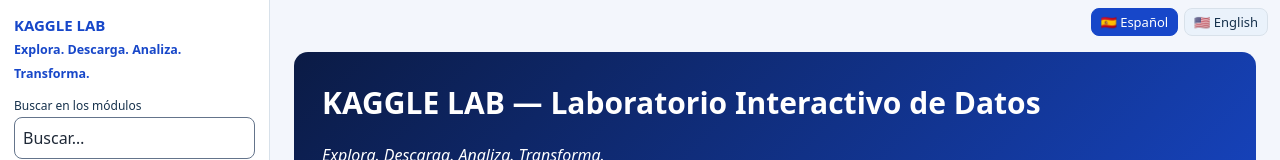
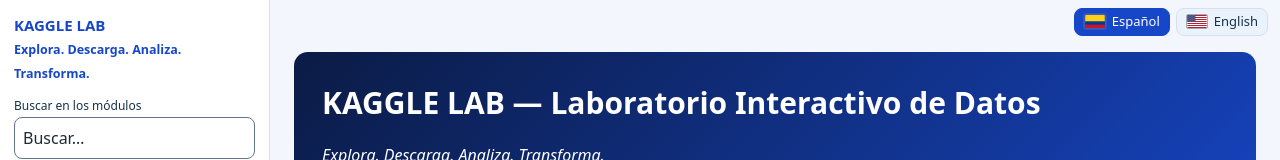
Before and after one commit to alvaros1705-cloud/kaggle-lab, a plain HTML site: page index.html in a window 1280 px wide. Shown: the top 160 px of the page. Drawn offline with Linux system fonts and the light colour scheme.

Commit message:
Add files via upload

```diff
--- a/assets/css/styles.css
+++ b/assets/css/styles.css
@@ -66,6 +66,8 @@
 :root #q{background-color:#fff;color:#1F2937;-webkit-text-fill-color:#1F2937;border:1px solid #64748B;color-scheme:light}
 :root #q::placeholder{color:#4B5563;opacity:1}
 #lang{position:fixed;top:8px;right:12px;z-index:7;display:flex;gap:6px}
+#lang .lang-btn{display:inline-flex;align-items:center;justify-content:center;gap:6px;white-space:nowrap;line-height:1.5}
+#lang .flag{display:inline-block;width:22px;height:15px;flex:0 0 22px;border:1px solid rgba(100,116,139,.55);border-radius:2px;box-shadow:0 0 0 1px rgba(255,255,255,.08);vertical-align:middle}
 #lang button[aria-pressed=true]{background:var(--pr);color:var(--on);border-color:var(--pr)}
 .sr{position:absolute;width:1px;height:1px;overflow:hidden;clip:rect(0 0 0 0)}
 main{padding-top:52px}
--- a/index.html
+++ b/index.html
@@ -4,7 +4,27 @@
 <link rel="stylesheet" href="assets/css/styles.css"></head>
 <body>
 <button id="menu" class="btn" aria-label="Abrir menú">☰ Menú</button>
-<div id="lang" role="group" aria-label="Idioma / Language"><button class="btn s sm" data-lang="es" lang="es" aria-pressed="true">🇪🇸 Español</button><button class="btn s sm" data-lang="en" lang="en" aria-pressed="false">🇺🇸 English</button></div><div id="ll" class="sr" aria-live="polite"></div>
+<div id="lang" role="group" aria-label="Idioma / Language">
+<button class="btn s sm lang-btn" data-lang="es" lang="es" aria-label="Español" aria-pressed="true">
+<svg class="flag flag-co" viewBox="0 0 30 20" role="img" aria-label="Bandera de Colombia" focusable="false"><rect width="30" height="10" fill="#FCD116"/><rect y="10" width="30" height="5" fill="#003893"/><rect y="15" width="30" height="5" fill="#CE1126"/></svg><span>Español</span>
+</button>
+<button class="btn s sm lang-btn" data-lang="en" lang="en" aria-label="English" aria-pressed="false">
+<svg class="flag flag-us" viewBox="0 0 30 20" role="img" aria-label="Flag of the United States" focusable="false">
+  <rect width="30" height="20" fill="#FFFFFF"/>
+  <path fill="#B22234" d="M0 0h30v1.538H0z M0 3.077h30v1.538H0z M0 6.154h30v1.538H0z M0 9.231h30v1.538H0z M0 12.308h30v1.538H0z M0 15.385h30v1.538H0z M0 18.462h30v1.538H0z"/>
+  <rect width="12.6" height="10.77" fill="#3C3B6E"/>
+  <g fill="#FFFFFF">
+    <circle cx="1.1" cy="1.2" r="0.38"/><circle cx="3.2" cy="1.2" r="0.38"/><circle cx="5.3" cy="1.2" r="0.38"/><circle cx="7.4" cy="1.2" r="0.38"/><circle cx="9.5" cy="1.2" r="0.38"/><circle cx="11.6" cy="1.2" r="0.38"/>
+    <circle cx="2.15" cy="2.65" r="0.38"/><circle cx="4.25" cy="2.65" r="0.38"/><circle cx="6.35" cy="2.65" r="0.38"/><circle cx="8.45" cy="2.65" r="0.38"/><circle cx="10.55" cy="2.65" r="0.38"/>
+    <circle cx="1.1" cy="4.1" r="0.38"/><circle cx="3.2" cy="4.1" r="0.38"/><circle cx="5.3" cy="4.1" r="0.38"/><circle cx="7.4" cy="4.1" r="0.38"/><circle cx="9.5" cy="4.1" r="0.38"/><circle cx="11.6" cy="4.1" r="0.38"/>
+    <circle cx="2.15" cy="5.55" r="0.38"/><circle cx="4.25" cy="5.55" r="0.38"/><circle cx="6.35" cy="5.55" r="0.38"/><circle cx="8.45" cy="5.55" r="0.38"/><circle cx="10.55" cy="5.55" r="0.38"/>
+    <circle cx="1.1" cy="7" r="0.38"/><circle cx="3.2" cy="7" r="0.38"/><circle cx="5.3" cy="7" r="0.38"/><circle cx="7.4" cy="7" r="0.38"/><circle cx="9.5" cy="7" r="0.38"/><circle cx="11.6" cy="7" r="0.38"/>
+    <circle cx="2.15" cy="8.45" r="0.38"/><circle cx="4.25" cy="8.45" r="0.38"/><circle cx="6.35" cy="8.45" r="0.38"/><circle cx="8.45" cy="8.45" r="0.38"/><circle cx="10.55" cy="8.45" r="0.38"/>
+    <circle cx="1.1" cy="9.9" r="0.38"/><circle cx="3.2" cy="9.9" r="0.38"/><circle cx="5.3" cy="9.9" r="0.38"/><circle cx="7.4" cy="9.9" r="0.38"/><circle cx="9.5" cy="9.9" r="0.38"/><circle cx="11.6" cy="9.9" r="0.38"/>
+  </g>
+</svg><span>English</span>
+</button>
+</div><div id="ll" class="sr" aria-live="polite"></div>
 <aside id="side"><h1>KAGGLE LAB<br><small>Explora. Descarga. Analiza. Transforma.</small></h1>
 <label for="q" style="font-size:12px">Buscar en los módulos</label><input id="q" type="search" placeholder="Buscar…">
 <div class="bar" style="margin-top:12px"><i id="pb"></i></div><small id="pt"></small>
```
